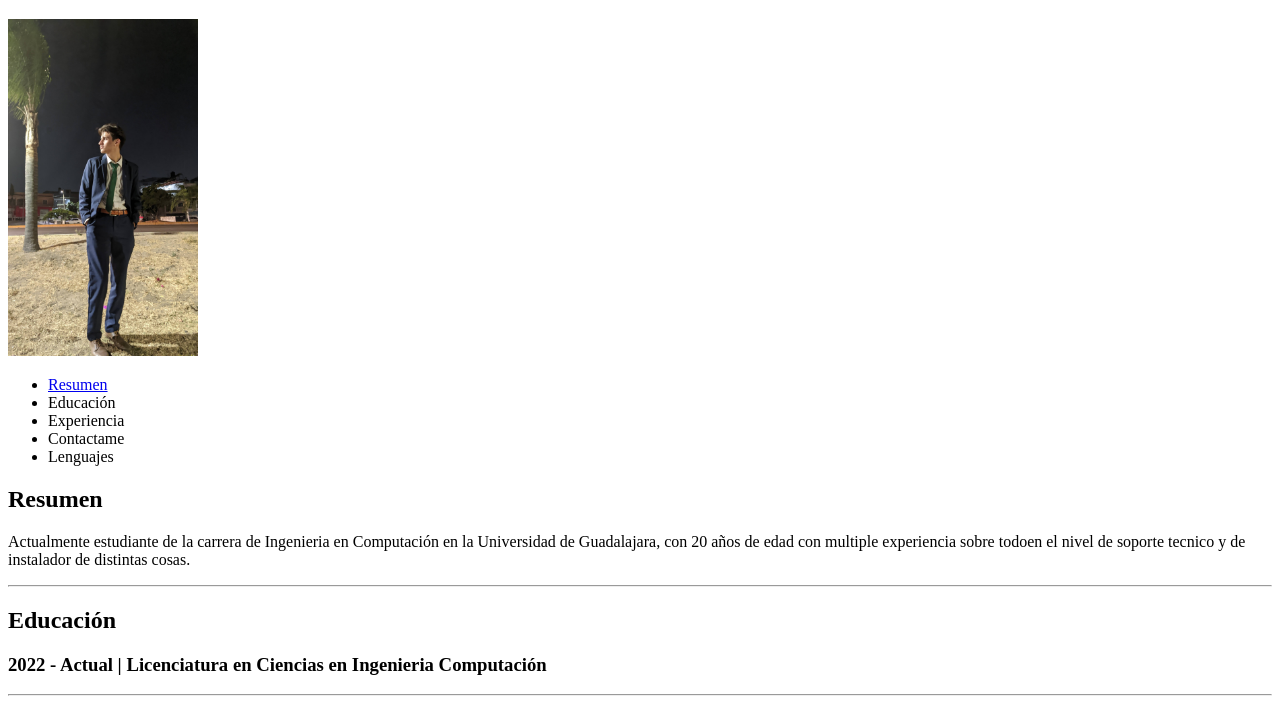
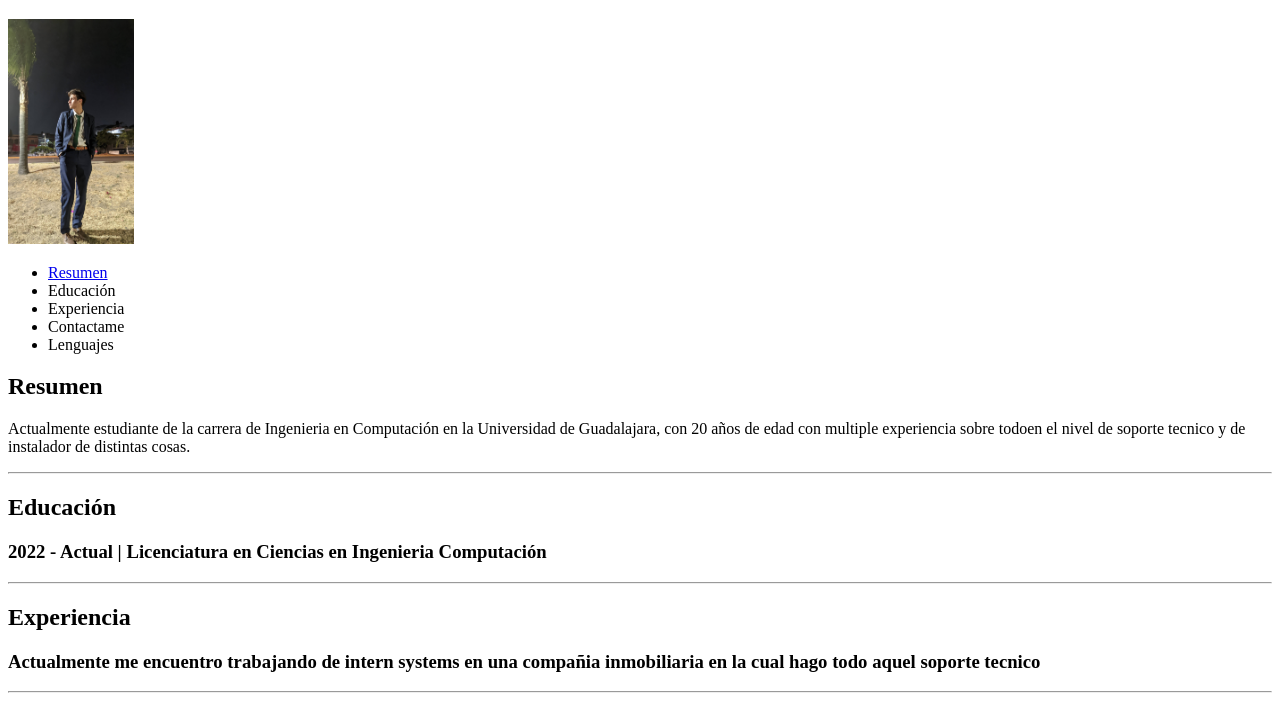
Before and after one commit to ChristianDeAlba/rutashtml, a plain HTML site: page index.html in a window 1280 px wide. Shown: the part 61-771 px from the top of the page. Drawn offline with Linux system fonts and the light colour scheme.

Commit message:
Update index.html

```diff
--- a/index.html
+++ b/index.html
@@ -8,7 +8,7 @@
 </head>
 <body>
     <h1>Christian De alba Velarde </h1>
-    <img style="width: 15%;" src="./Yochris.jpg" alt="Yo">
+    <img style="width: 10%;" src="./Yochris.jpg" alt="Yo">
     <ul>
         <li> <a href="#R">Resumen</a></li>
         <li>Educación</li>
```
